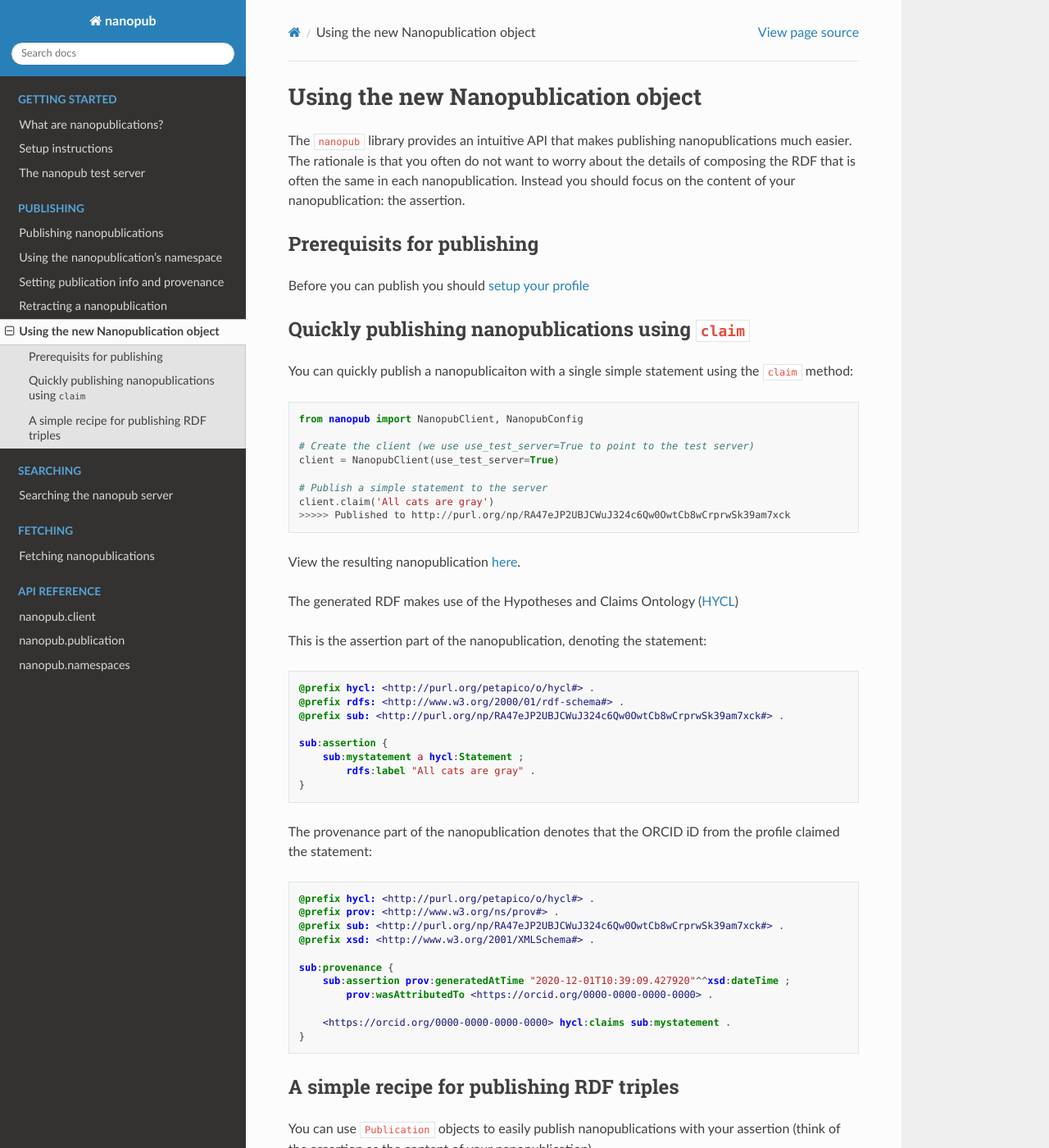
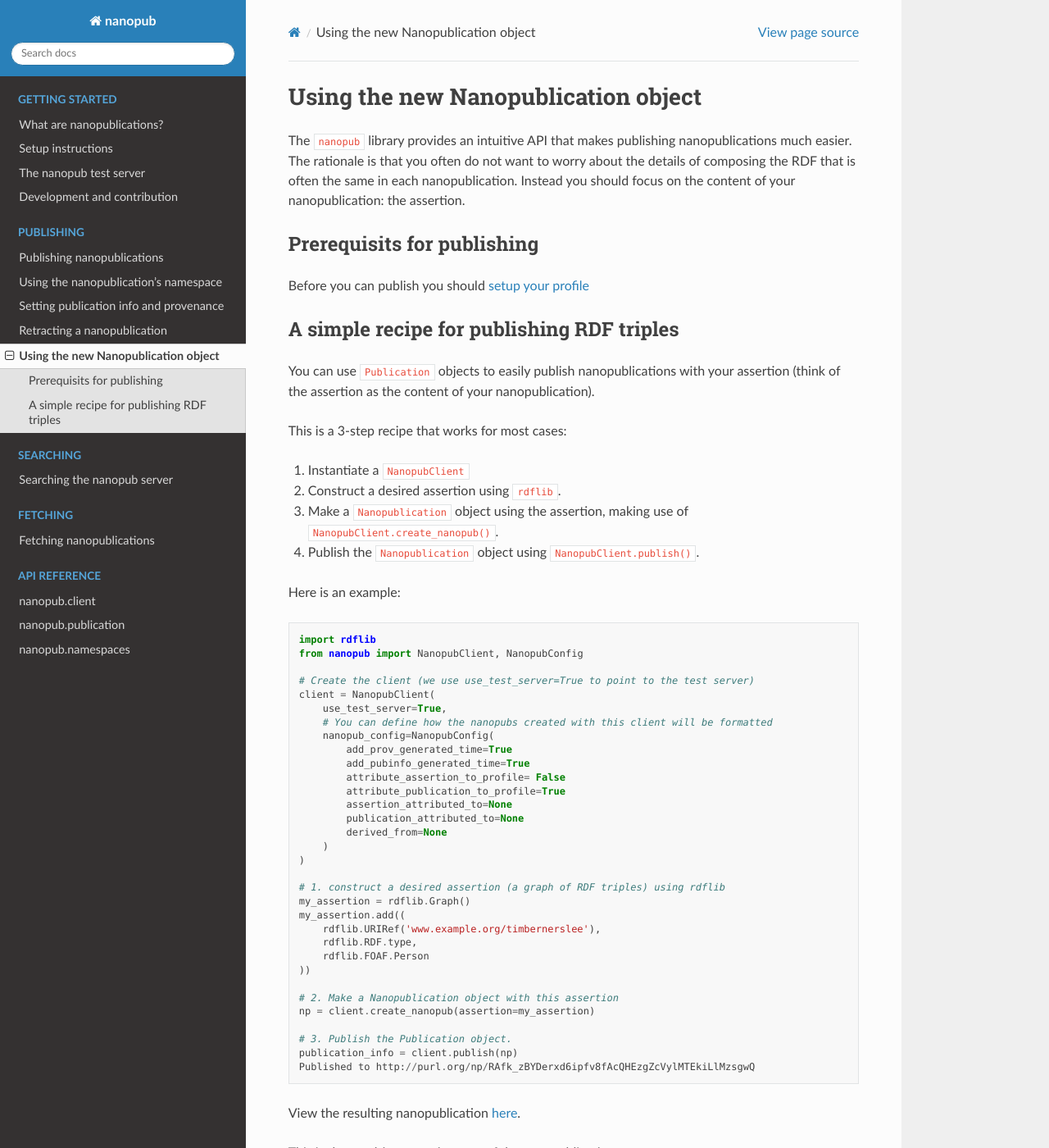
Before and after one commit to fair-workflows/nanopub, a Sphinx documentation site: the page built from docs/publishing/using-new-nanopublication-object.md, in a window 1280 px wide and 1400 px high. Shown: the whole window at 82% size. Built offline with Sphinx 7.4.7 and the Read the Docs theme 2.0.0, drawn with Linux system fonts in a browser that asks for light colours; some of the changed text lies outside the part shown.

Commit message:
add pyproject.toml using hatch as build backend, aded development page to docs, add scripts folder with scripts for development

````diff
--- a/docs/conf.py
+++ b/docs/conf.py
@@ -32,7 +32,10 @@
 # Add any Sphinx extension module names here, as strings. They can be
 # extensions coming with Sphinx (named 'sphinx.ext.*') or your custom
 # ones.
-extensions = ['recommonmark', 'sphinx.ext.autodoc', 'sphinx.ext.napoleon']
+extensions = [
+    'recommonmark', 'sphinx.ext.autodoc', 'sphinx.ext.napoleon',
+    'sphinx_tabs.tabs'
+]
 
 # Add any paths that contain templates here, relative to this directory.
 templates_path = ['_templates']
--- a/docs/index.rst
+++ b/docs/index.rst
@@ -7,6 +7,7 @@
    getting-started/what-are-nanopubs
    getting-started/setup
    getting-started/test-server
+   getting-started/development
 
 .. toctree::
    :maxdepth: 1
--- a/docs/publishing/using-new-nanopublication-object.md
+++ b/docs/publishing/using-new-nanopublication-object.md
@@ -6,50 +6,6 @@
 
 ## Prerequisits for publishing
 Before you can publish you should [setup your profile](../getting-started/setup)
-
-## Quickly publishing nanopublications using `claim`
-You can quickly publish a nanopublicaiton with a single simple statement using the `claim` method:
-```python
-from nanopub import NanopubClient, NanopubConfig
-
-# Create the client (we use use_test_server=True to point to the test server)
-client = NanopubClient(use_test_server=True)
-
-# Publish a simple statement to the server
-client.claim('All cats are gray')
->>>>> Published to http://purl.org/np/RA47eJP2UBJCWuJ324c6Qw0OwtCb8wCrprwSk39am7xck
-```
-View the resulting nanopublication [here](http://purl.org/np/RA47eJP2UBJCWuJ324c6Qw0OwtCb8wCrprwSk39am7xck).
-
-The generated RDF makes use of the Hypotheses and Claims Ontology ([HYCL](http://purl.org/petapico/o/hycl))
-
-This is the assertion part of the nanopublication, denoting the statement:
-```turtle
-@prefix hycl: <http://purl.org/petapico/o/hycl#> .
-@prefix rdfs: <http://www.w3.org/2000/01/rdf-schema#> .
-@prefix sub: <http://purl.org/np/RA47eJP2UBJCWuJ324c6Qw0OwtCb8wCrprwSk39am7xck#> .
-
-sub:assertion {
-    sub:mystatement a hycl:Statement ;
-        rdfs:label "All cats are gray" .
-}
-```
-
-The provenance part of the nanopublication denotes that the ORCID iD from the profile claimed the
-statement:
-```turtle
-@prefix hycl: <http://purl.org/petapico/o/hycl#> .
-@prefix prov: <http://www.w3.org/ns/prov#> .
-@prefix sub: <http://purl.org/np/RA47eJP2UBJCWuJ324c6Qw0OwtCb8wCrprwSk39am7xck#> .
-@prefix xsd: <http://www.w3.org/2001/XMLSchema#> .
-
-sub:provenance {
-    sub:assertion prov:generatedAtTime "2020-12-01T10:39:09.427920"^^xsd:dateTime ;
-        prov:wasAttributedTo <https://orcid.org/0000-0000-0000-0000> .
-
-    <https://orcid.org/0000-0000-0000-0000> hycl:claims sub:mystatement .
-}
-```
 
 ## A simple recipe for publishing RDF triples
 You can use `Publication` objects to easily publish nanopublications with your assertion
@@ -61,7 +17,7 @@
   3) Make a `Nanopublication` object using the assertion, making use of `NanopubClient.create_nanopub()`.
   4) Publish the `Nanopublication` object using `NanopubClient.publish()`.
 
-Here is a minimal example:
+Here is an example:
 ```python
 import rdflib
 from nanopub import NanopubClient, NanopubConfig
````
Also changed, not shown: README.md (+1 -1 lines), docs/getting-started/development.md (added, +178 -0 lines), pyproject.toml (added, +211 -0 lines), 5 other files.
